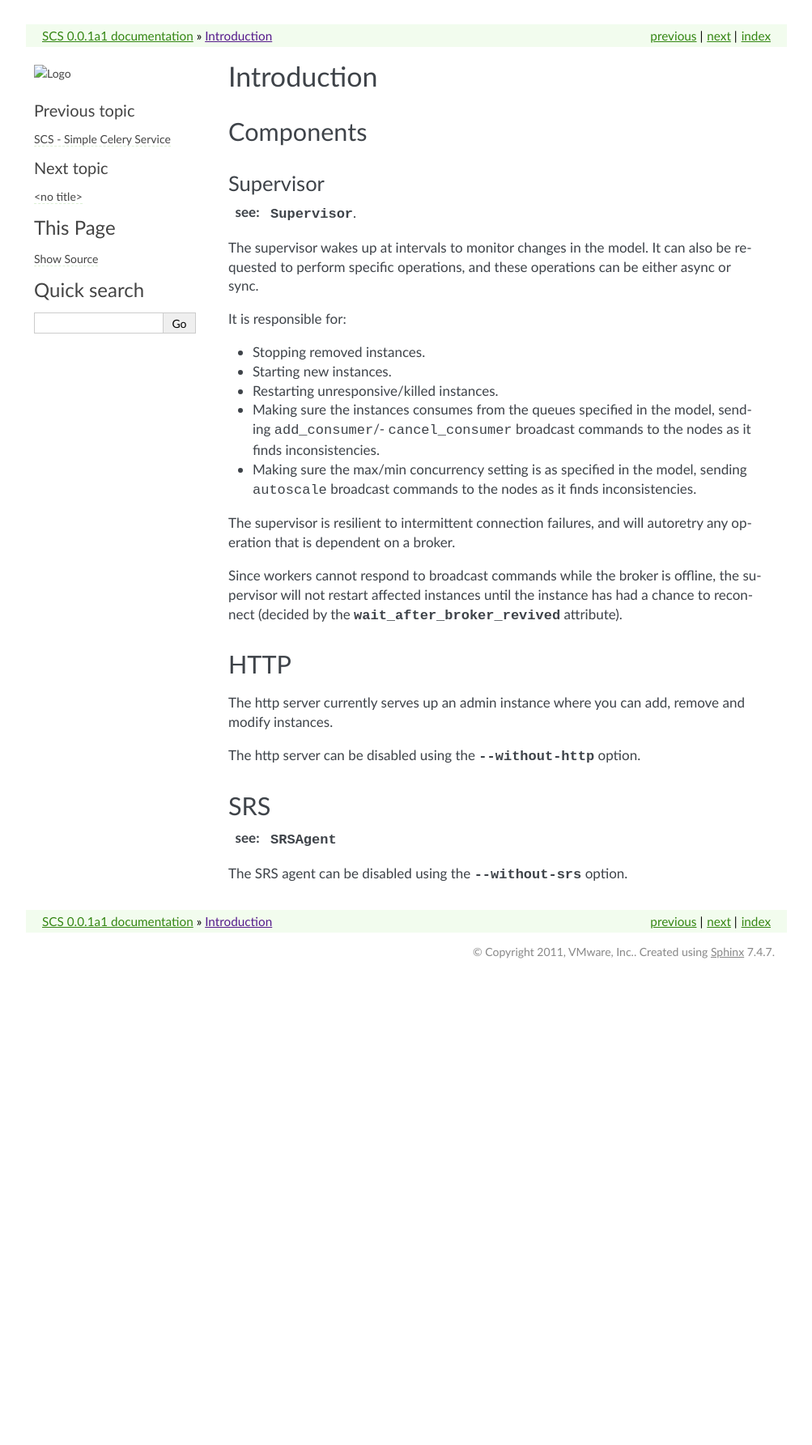
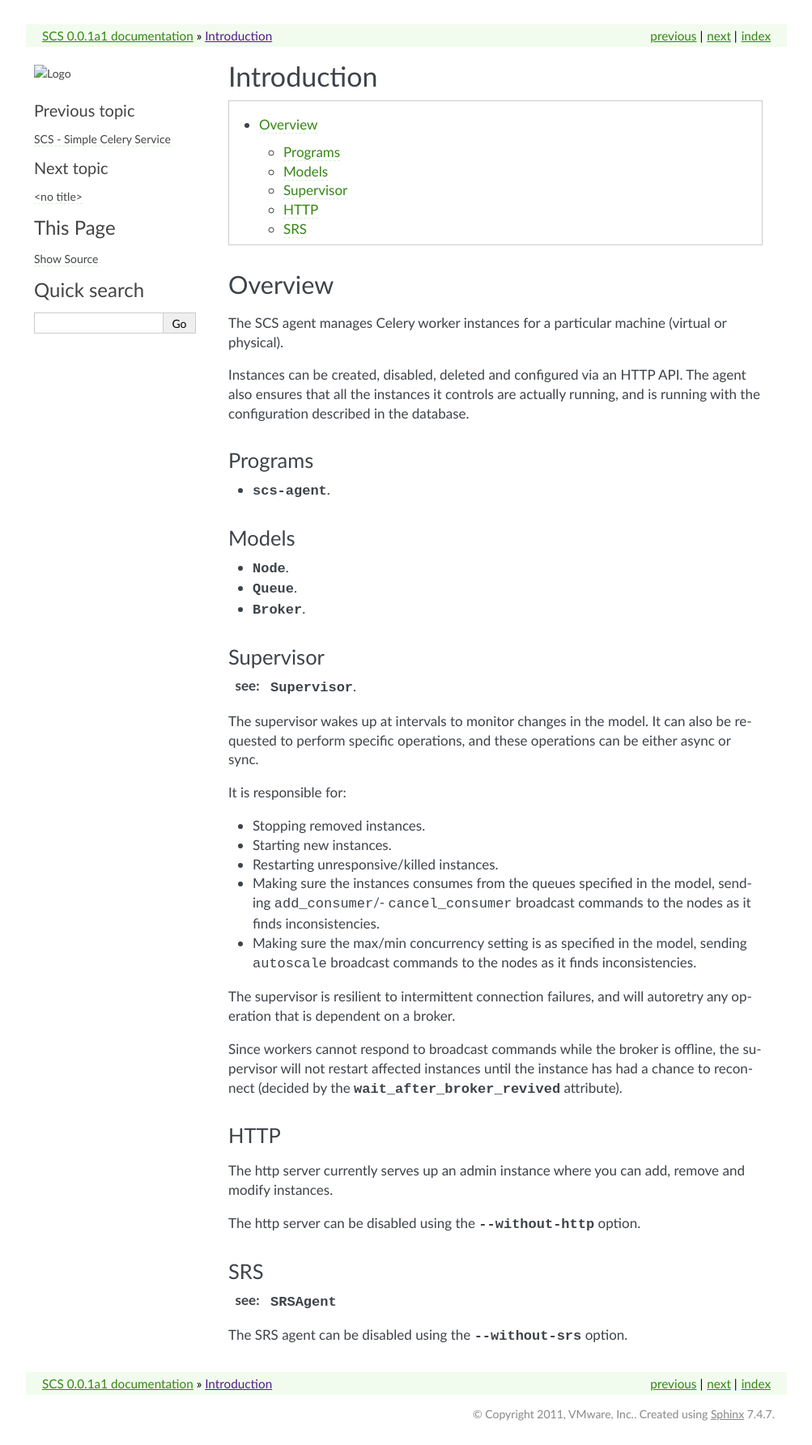
Before and after one commit to celery/cyme, a Sphinx documentation site: the page built from docs/introduction.rst, in a window 1280 px wide. Shown: the whole page at 81% size, without its empty margins (138-1141 px from the left). Built offline with Sphinx 7.4.7, drawn with Linux system fonts in a browser that asks for light colours; formulas are drawn with MathJax 3; before the commit the page ends 1214 px from its top, so only the background shows below that.

Commit message:
More docs

```diff
--- a/docs/introduction.rst
+++ b/docs/introduction.rst
@@ -2,8 +2,31 @@
  Introduction
 ===============================================
 
-Components
-==========
+.. contents::
+    :local:
+
+Overview
+========
+
+The SCS agent manages Celery worker instances for a particular
+machine (virtual or physical).
+
+Instances can be created, disabled, deleted and configured
+via an HTTP API.  The agent also ensures that all the instances
+it controls are actually running, and is running with the configuration
+described in the database.
+
+Programs
+--------
+
+* :mod:`scs-agent <scs.management.commands.scs_agent>`.
+
+Models
+------
+
+* :class:`~scs.models.Node`.
+* :class:`~scs.models.Queue`.
+* :class:`~scs.models.Broker`.
 
 Supervisor
 ----------
@@ -35,7 +58,7 @@ by the :attr:`wait_after_broker_revived` attribute).
 
 
 HTTP
-====
+----
 
 The http server currently serves up an admin instance
 where you can add, remove and modify instances.
@@ -43,7 +66,7 @@ where you can add, remove and modify instances.
 The http server can be disabled using the :option:`--without-http` option.
 
 SRS
-===
+---
 :see: :class:`~scs.srs.SRSAgent`
 
 The SRS agent can be disabled using the :option:`--without-srs` option.
```
Also changed, not shown: docs/reference/scs.models.rst (+166 -2 lines), 4 other files.
